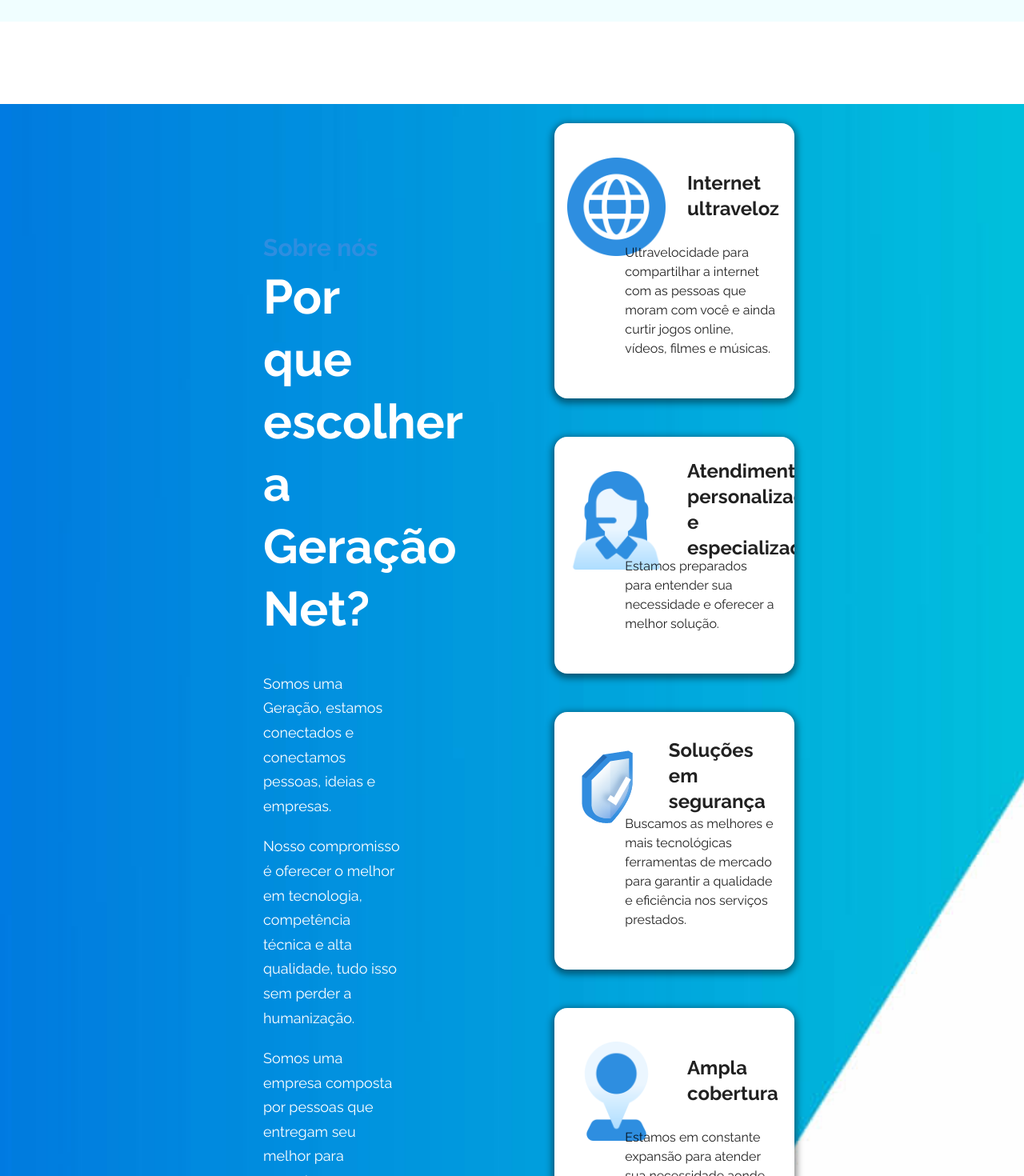
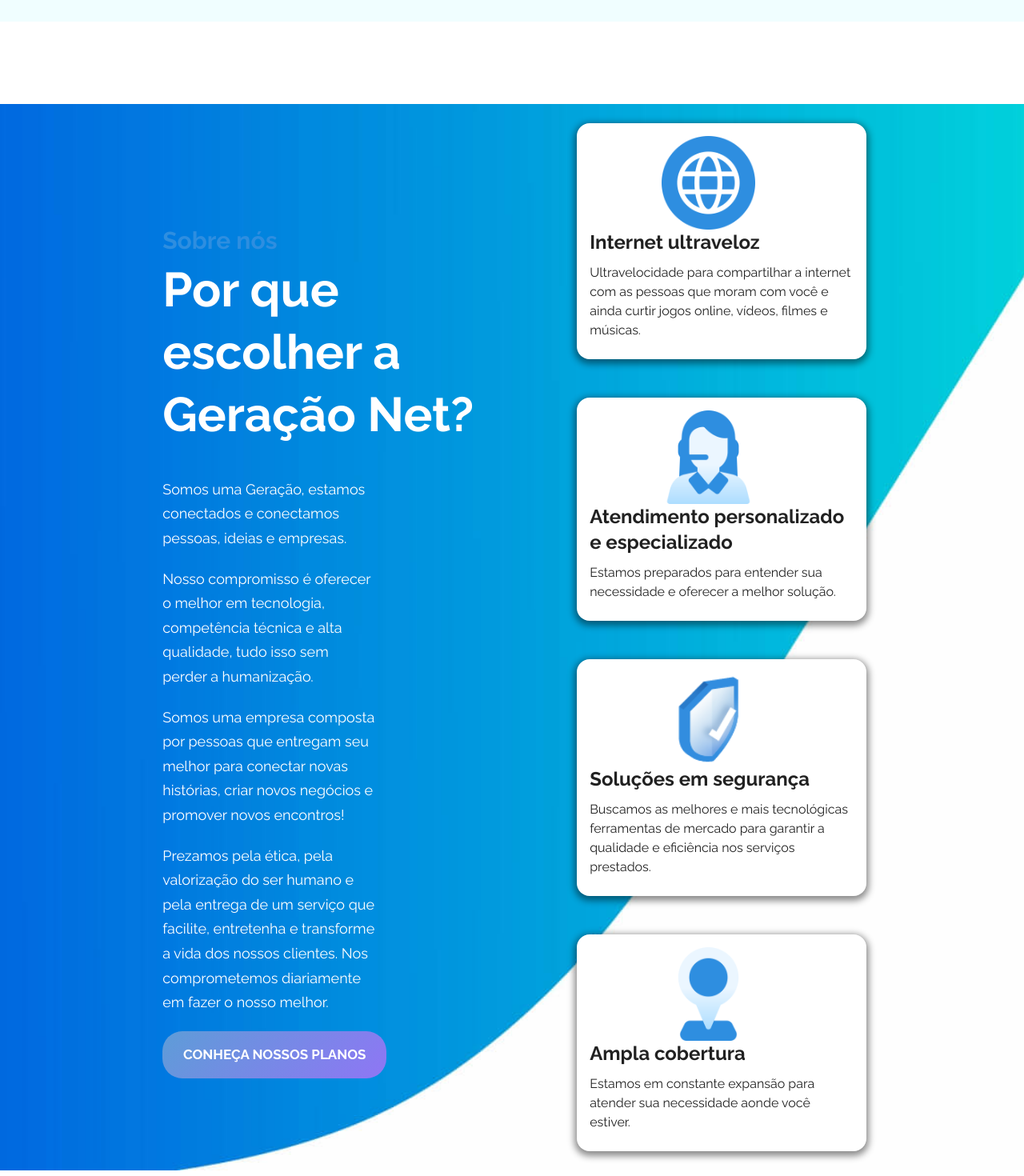
Before and after one commit to sousair185/cw-gn, a React (Create React App) app: page /#/ in a window 1280 px wide. Shown: the part 3480-4950 px from the top of the page at 80% size. Built offline with nearby package versions, Linux system fonts and the light colour scheme.

Commit message:
fix: css

```diff
--- a/src/App.css
+++ b/src/App.css
@@ -542,27 +542,8 @@
 .gnplay-card a {
   display: block;
   margin: 20px auto;
+  border-radius: 30px;
 }
-/* .gnplay-card button {
-  font-weight: bold;
-  background-color: #1b128e;
-  color: #fff;
-  margin: 20px;
-  padding: 12px;
-  justify-content: center;
-  border-radius: 8px;
-  text-transform: uppercase;
-  border: none;
-  font-size: 16px;
-}
-
-.gnplay-card button:hover {
-  color: #000;
-  cursor: pointer;
-  background-color: #3fc4f7;
-  transform: scale(1.03);
-  transition: all 0.3s ease-in-out;
-} */
 
 .gnplay-studio {
   margin-top: 40px;
@@ -603,10 +584,10 @@
 
 .container-aboutus {
   background-image: url("../src/assets/aboutus-bg.jpg");
-  width: 100vw;
+  width: fit-content;
   min-height: 100%;
   display: flex;
-  padding: 0 250px;
+  padding: 0 10%;
   margin-bottom: 15vw;
   margin-top: 8vw;
   background-position: bottom;
@@ -631,22 +612,31 @@
   margin-right: 20px;
 }
 
+.about-card {
+  display: flex;
+  justify-content: flex-start;
+  align-items: center;
+}
+
 .about-card-container img {
   display: flex;
   width: 150px;
   padding-right: 10%;
-  margin-top: 10%;
+  margin: 0 auto;
   position: inherit;
 }
 
 .about-text {
   color: #fff;
-  width: 50%;
+  width: 34em;
   display: flex;
   justify-content: flex-start;
   flex-wrap: wrap;
   text-align: left;
   padding: 10px 50px;
+}
+.about-text a {
+  margin-left: 0;
 }
 
 .about-text p {
@@ -664,7 +654,7 @@
 
 .about-text span.title {
   color: #2e8ee0;
-  width: 100%;
+  width: 5em;
   text-align: start;
   font-size: 30px;
   font-weight: bold;
@@ -673,7 +663,7 @@
 .about-text span.subtitle {
   font-weight: bold;
   font-size: 60px;
-  width: 70%;
+  min-width: 6em;
   line-height: 1.3em;
   margin-bottom: 20px;
 }
@@ -828,15 +818,9 @@
   align-items: center;
 }
 .business-text-left a {
-  text-decoration: none;
-  color: #00eef7;
-  padding: 15px 40px;
-  border: #00eef7 solid 2px;
   border-radius: 55px;
-  height: fit-content;
-  text-transform: uppercase;
   margin-bottom: 40px;
-  text-align: center;
+  margin-left: 5vw;
 }
 .business-text-left a:hover {
   background-color: #00eef7;
@@ -849,7 +833,7 @@
 
 .business-list {
   position: relative;
-  left: 100%;
+  left: 45vw;
   display: flex;
   flex-direction: column;
 }
@@ -997,24 +981,21 @@
   width: 200px;
 }
 .box-phone img {
-  position: relative;
-  top: -15vw;
-  left: 20%;
   width: 400px;
 }
 
 .phone-text {
   color: #fff;
-  width: 50%;
+  min-width: 60%;
   display: flex;
   justify-content: flex-start;
-  flex-wrap: wrap;
   text-align: left;
   padding: 10px 70px;
+  flex-direction: column;
 }
 
 .phone-text span.title {
-  color: #2e8ee0;
+  color: #1616a1;
   width: 100%;
   text-align: start;
   font-size: 30px;
@@ -1031,22 +1012,16 @@
 
 .phone-detail {
   font-size: 20px;
-  width: 100%;
+  width: 50vw;
 }
 
 .box-phone a {
-  font-weight: bold;
-  border: #00eef7 solid 2px;
   color: #fff;
-  margin: 20px;
-  position: absolute;
-  left: 19vw;
-  padding: 10px;
-  justify-content: center;
   border-radius: 45px;
   text-transform: uppercase;
   font-size: 18px;
   text-decoration: none;
+  margin-left: 0;
 }
 
 .box-phone a:hover {
@@ -1136,6 +1111,12 @@
     padding: 40px;
     top: 0;
     margin: 0;
+  }
+  .business-text .subtitle {
+    margin-left: 0;
+  }
+  .business-text-left a {
+    margin-left: 0;
   }
   .business-text span.title {
     margin-left: 0;
--- a/src/logged_out/components/aboutus/AboutUs.js
+++ b/src/logged_out/components/aboutus/AboutUs.js
@@ -48,6 +48,7 @@
           data-aos-delay="300"
         >
           <CardContent>
+            <img src={internet} alt="" />
             <Typography
               variant="h5"
               display="flex"
@@ -56,17 +57,9 @@
               paddingBottom="10px"
               alignItems="center"
             >
-              <img src={internet} alt="" />
               Internet ultraveloz
             </Typography>
-            <Typography
-              variant="span"
-              width="70%"
-              display="block"
-              marginLeft="27%"
-              position="relative"
-              top="-2vw"
-            >
+            <Typography variant="span" display="flex">
               Ultravelocidade para compartilhar a internet com as pessoas que
               moram com você e ainda curtir jogos online, vídeos, filmes e
               músicas.
@@ -85,6 +78,7 @@
           data-aos-delay="600"
         >
           <CardContent>
+            <img src={atendimento} alt="" />
             <Typography
               variant="h5"
               display="flex"
@@ -93,17 +87,9 @@
               alignItems="center"
               paddingBottom="10px"
             >
-              <img src={atendimento} alt="" />
               Atendimento personalizado e especializado
             </Typography>
-            <Typography
-              variant="span"
-              width="70%"
-              display="block"
-              marginLeft="27%"
-              position="relative"
-              top="-2vw"
-            >
+            <Typography variant="span" display="flex">
               Estamos preparados para entender sua necessidade e oferecer a
               melhor solução.
             </Typography>
@@ -121,6 +107,7 @@
           data-aos-delay="900"
         >
           <CardContent>
+            <img src={seguranca} alt="" />
             <Typography
               variant="h5"
               display="flex"
@@ -129,17 +116,9 @@
               alignItems="center"
               paddingBottom="10px"
             >
-              <img src={seguranca} alt="" />
               Soluções em segurança
             </Typography>
-            <Typography
-              variant="span"
-              width="70%"
-              display="block"
-              marginLeft="27%"
-              position="relative"
-              top="-2vw"
-            >
+            <Typography variant="span" display="flex">
               Buscamos as melhores e mais tecnológicas ferramentas de mercado
               para garantir a qualidade e eficiência nos serviços prestados.
             </Typography>
@@ -157,6 +136,7 @@
           data-aos-delay="1200"
         >
           <CardContent>
+            <img src={cobertura} alt="" />
             <Typography
               variant="h5"
               display="flex"
@@ -165,17 +145,9 @@
               alignItems="center"
               paddingBottom="10px"
             >
-              <img src={cobertura} alt="" />
               Ampla cobertura
             </Typography>
-            <Typography
-              variant="span"
-              width="70%"
-              display="block"
-              marginLeft="27%"
-              position="relative"
-              top="-2vw"
-            >
+            <Typography variant="span" display="flex">
               Estamos em constante expansão para atender sua necessidade aonde
               você estiver.
             </Typography>
--- a/src/logged_out/components/contactCard/ContactCard.js
+++ b/src/logged_out/components/contactCard/ContactCard.js
@@ -155,7 +155,10 @@
           Rua Pedro Elias, 681 - Vista Alegre, Limeira - SP
         </Typography>
         <Typography variant="h7" sx={{ marginLeft: "50px" }}>
-          Segunda a Sexta: 8h às 18h Sábado: 8h às 12h
+          Segunda a Sexta: 8h às 18h
+        </Typography>
+        <Typography variant="h7" sx={{ marginLeft: "50px" }}>
+          Sábado: 8h às 12h
         </Typography>
       </div>
     </div>
--- a/src/logged_out/components/phone/Phone.js
+++ b/src/logged_out/components/phone/Phone.js
@@ -13,10 +13,10 @@
             as necessidades de empresas, condomínios, prédios e comércios exigentes que buscam segurança, alta
             qualidade e ultravelocidade.
           </span>
-        </div>
-        <a href="http://wa.me/5519999705420/">
+        <a href="http://wa.me/5519999705420/" className="about-btn">
           Saiba Mais
         </a>
+        </div>
         <img
           data-aos="zoom"
           data-aos-delay="200"
```
Also changed, not shown: src/logged_out/components/gnplay/Gnplay.js (+44 -44 lines).
